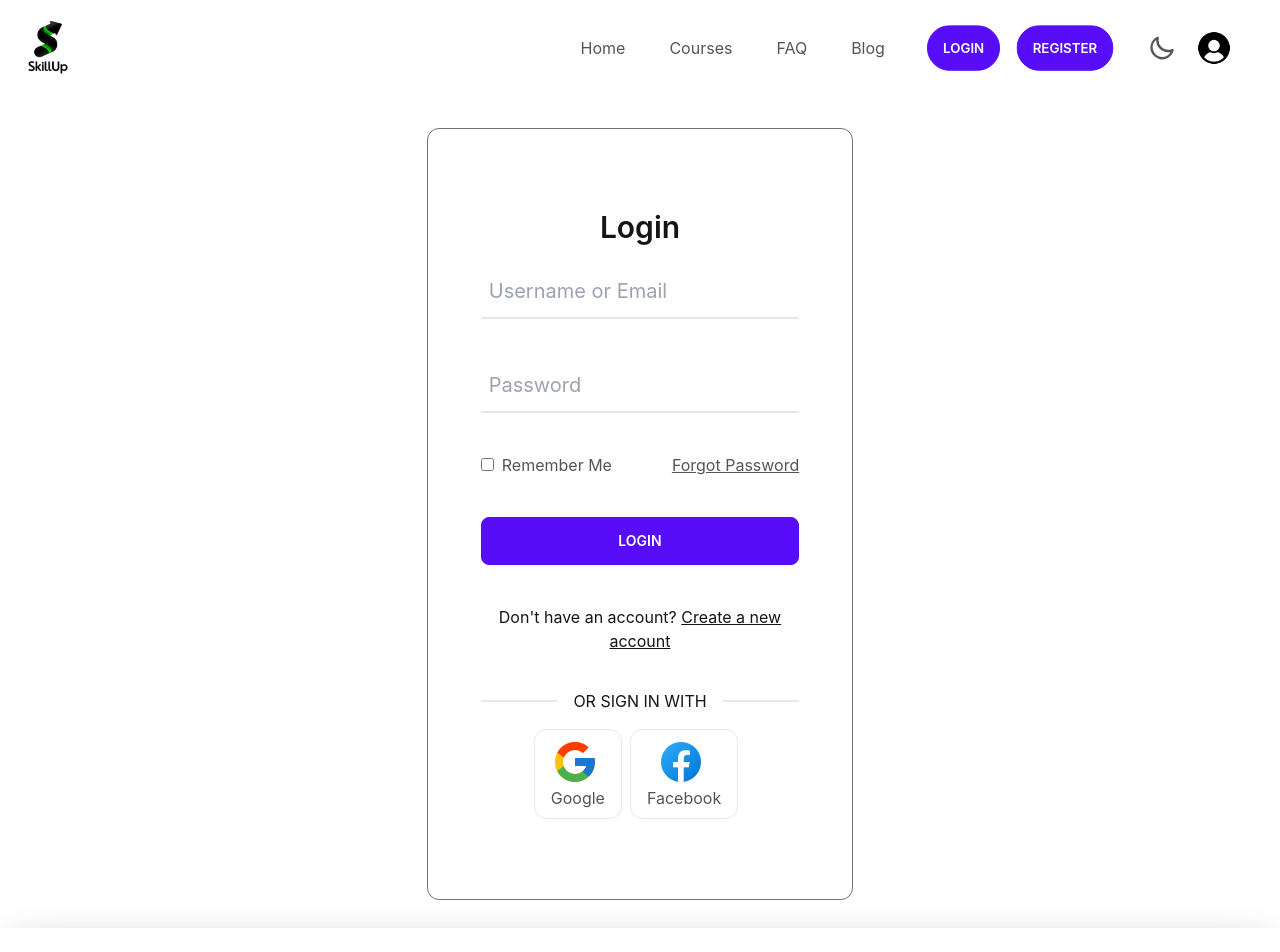
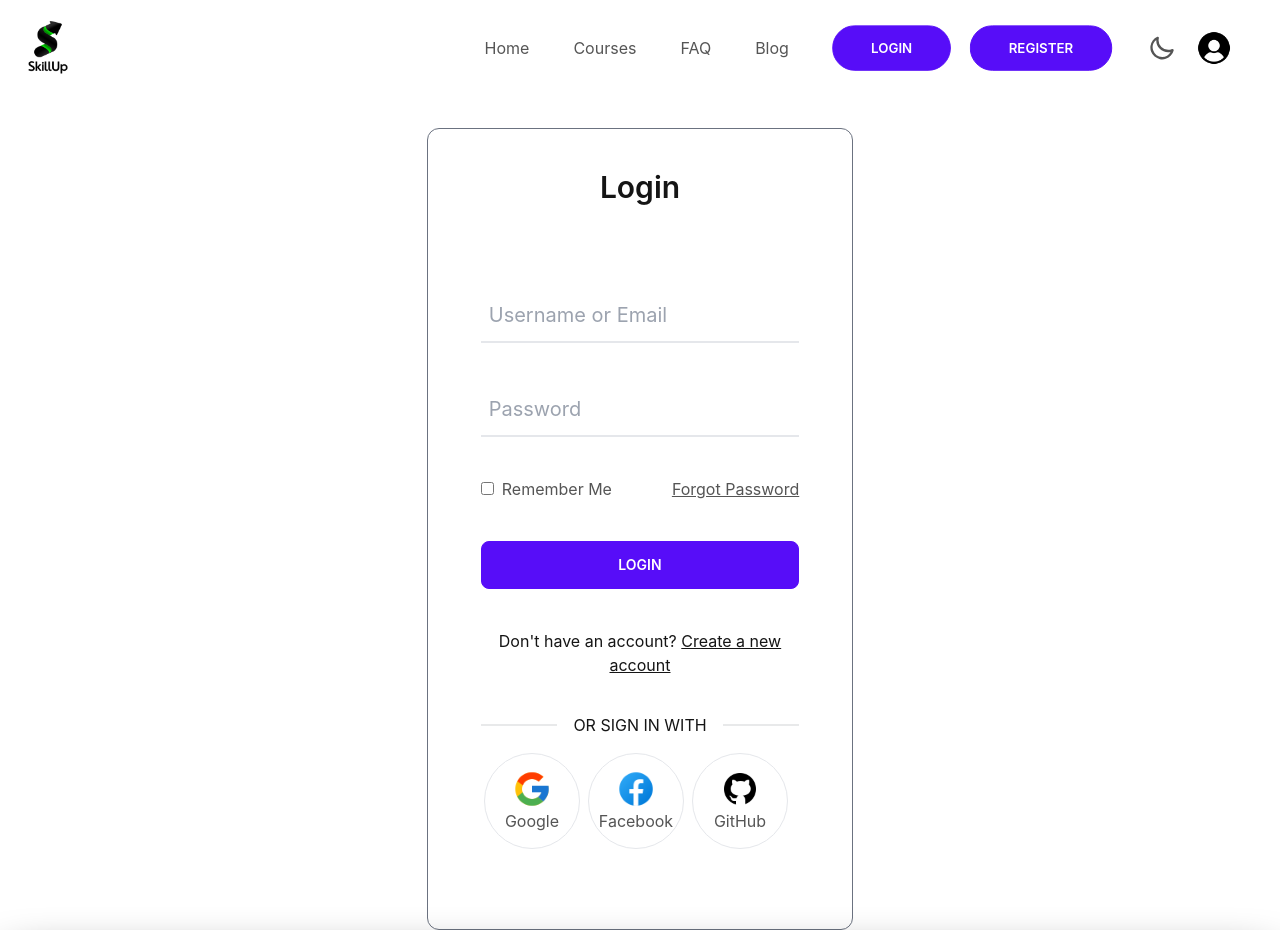
Before and after one commit to Mezan2002/skill_up_client_by_mezan, a React (Create React App) app: page /login in a window 1280 px wide. Shown: the top 952 px of the page. Built offline with nearby package versions, Linux system fonts and the light colour scheme; no server answers.

Commit message:
Some Bug Fixed and Github Authentication Added

```diff
--- a/src/App.css
+++ b/src/App.css
@@ -6,11 +6,13 @@
   --text--color: rgb(21, 21, 21);
   --paragraph--color: #555;
   --bg--color: #fff;
+  --card--hover: tomato;
 }
 .darkTheme {
   --text--color: rgb(255, 255, 255);
   --paragraph--color: rgb(240, 240, 240);
   --bg--color: #111b20;
+  --card--hover: rgb(255, 159, 142);
 }
 h2,
 h1,
@@ -47,6 +49,9 @@ input {
 .card {
   background-color: var(--bg--color);
 }
+.courseCard:hover {
+  color: var(--card--hover);
+}
 .rightSideNav {
   color: var(--paragraph--color);
 }
--- a/src/components/CourseCard/CourseCard.js
+++ b/src/components/CourseCard/CourseCard.js
@@ -17,7 +17,7 @@ const CourseCard = ({ course }) => {
   console.log(course);
   return (
     <Link className="w-full" to={`/courses/${id}`}>
-      <div className="hover:text-red-500 duration-500">
+      <div className="courseCard">
         <div className="card w-full lg:w-10/12 mx-auto bg-base-100 shadow-xl">
           <div className="w-24 h-7 absolute top-6 left-[370px] text-white bg-rose-500 flex items-center justify-center text-lg rounded-full">
             <span>Price: {price}$</span>
--- a/src/components/Header/Header.js
+++ b/src/components/Header/Header.js
@@ -68,7 +68,7 @@ const Header = () => {
               {user && user?.uid ? (
                 <li
                   onClick={handleSignOut}
-                  className="mr-3 btn btn-primary rounded-full "
+                  className="mr-3 btn btn-primary rounded-full"
                 >
                   Log Out
                 </li>
@@ -121,19 +121,19 @@ const Header = () => {
             {user && user?.uid ? (
               <button
                 onClick={handleSignOut}
-                className="mr-3 btn btn-primary rounded-full hidden lg:block"
+                className="mr-8 btn btn-primary px-10 rounded-full hidden lg:block"
               >
                 Log Out
               </button>
             ) : (
               <>
                 <Link to="/login">
-                  <button className="btn btn-primary rounded-full mr-3 hidden lg:block">
+                  <button className="btn btn-primary px-10 rounded-full mr-3 hidden lg:block">
                     Login
                   </button>
                 </Link>
                 <Link to="/register">
-                  <button className="btn btn-primary rounded-full mr-3 hidden lg:block">
+                  <button className="btn btn-primary px-10 rounded-full mr-3 hidden lg:block">
                     Register
                   </button>
                 </Link>
--- a/src/components/Login/Login.js
+++ b/src/components/Login/Login.js
@@ -2,12 +2,18 @@ import React, { useContext, useState } from "react";
 import { Link, useLocation, useNavigate } from "react-router-dom";
 import GoogleIcon from "../../assets/images/icons/icons8-google-48.png";
 import FacebookIcon from "../../assets/images/icons/icons8-facebook-48.png";
+import GitHubIcon from "../../assets/images/icons/github.png";
 import { AuthContext } from "../../contexts/AuthProvider";
 import toast from "react-hot-toast";
 
 const Login = () => {
-  const { googleSignIn, facebookSignIn, logInUser, resetPassword } =
-    useContext(AuthContext);
+  const {
+    googleSignIn,
+    facebookSignIn,
+    gitHubSignIn,
+    logInUser,
+    resetPassword,
+  } = useContext(AuthContext);
   const navigate = useNavigate();
   const location = useLocation();
   const from = location.state?.from?.pathname || "/";
@@ -67,10 +73,19 @@ const Login = () => {
       })
       .catch((error) => setError(error.message));
   };
+  const handleGitHubLogIn = () => {
+    gitHubSignIn()
+      .then((result) => {
+        const user = result.user;
+        navigate("/login");
+        console.log(user);
+      })
+      .catch((error) => setError(error.message));
+  };
   return (
     <div className="min-h-screen mt-8">
-      <div className="border border-gray-500 w-11/12 lg:w-4/12 mx-auto rounded-xl py-20">
-        <h2 className="text-3xl font-semibold mb-5">Login</h2>
+      <div className="border border-gray-500 w-11/12 lg:w-4/12 mx-auto rounded-xl pt-10 pb-20">
+        <h2 className="text-3xl font-semibold mb-5 pb-16">Login</h2>
         <p className="text-red-500 mb-5">{error.slice(10, 300)}</p>
         <form onSubmit={handleSubmit} className="w-9/12 mx-auto">
           <div className="inputGroup ">
@@ -115,17 +130,24 @@ const Login = () => {
           <div className="flex justify-center mt-5">
             <div
               onClick={handleGoogleLogIn}
-              className="border mr-2 px-4 py-2 rounded-xl cursor-pointer"
+              className="border w-24 h-24 flex justify-center items-center flex-col mr-2 px-4 py-2 rounded-full cursor-pointer"
             >
-              <img src={GoogleIcon} alt="" />
+              <img className="w-10 mx-auto" src={GoogleIcon} alt="" />
               <p className="">Google</p>
             </div>
             <div
               onClick={handleFacebookLogIn}
-              className="border mr-2 px-4 py-2 rounded-xl cursor-pointer"
+              className="border w-24 h-24 flex justify-center items-center flex-col mr-2 px-4 py-2 rounded-full cursor-pointer"
             >
-              <img className="pl-2.5" src={FacebookIcon} alt="" />
+              <img className="w-10 mx-auto" src={FacebookIcon} alt="" />
               <p className="">Facebook</p>
+            </div>
+            <div
+              onClick={handleGitHubLogIn}
+              className="border w-24 h-24 flex justify-center items-center flex-col mr-2 px-4 py-2 rounded-full cursor-pointer"
+            >
+              <img className="w-10 mx-auto" src={GitHubIcon} alt="" />
+              <p className="">GitHub</p>
             </div>
           </div>
         </form>
--- a/src/components/Register/Register.js
+++ b/src/components/Register/Register.js
@@ -2,13 +2,19 @@ import React from "react";
 import { Link, useNavigate } from "react-router-dom";
 import GoogleIcon from "../../assets/images/icons/icons8-google-48.png";
 import FacebookIcon from "../../assets/images/icons/icons8-facebook-48.png";
+import GitHubIcon from "../../assets/images/icons/github.png";
 import { useContext } from "react";
 import { AuthContext } from "../../contexts/AuthProvider";
 import { useState } from "react";
 
 const Register = () => {
-  const { googleSignIn, facebookSignIn, registerUser, setPhotoAndName } =
-    useContext(AuthContext);
+  const {
+    googleSignIn,
+    facebookSignIn,
+    gitHubSignIn,
+    registerUser,
+    setPhotoAndName,
+  } = useContext(AuthContext);
   const navigate = useNavigate();
   const [error, setError] = useState("");
   const handleSubmit = (event) => {
@@ -60,12 +66,25 @@ const Register = () => {
       })
       .catch((error) => setError(error.message));
   };
+
+  const handleGitHubLogIn = () => {
+    gitHubSignIn()
+      .then((result) => {
+        const user = result.user;
+        navigate("/login");
+        console.log(user);
+      })
+      .catch((error) => setError(error.message));
+  };
+
   return (
     <div>
       <div>
         <div className="min-h-screen mt-5">
           <div className="border border-gray-500 w-11/12 lg:w-4/12 mx-auto rounded-xl py-10">
-            <h2 className="text-3xl font-semibold mb-5">Create an Account</h2>
+            <h2 className="text-3xl font-semibold mb-5 pb-5">
+              Create an Account
+            </h2>
             <p className="text-red-500 mb-5">{error.slice(10, 300)}</p>
             <form onSubmit={handleSubmit} className="w-9/12 mx-auto">
               <div className="inputGroup ">
@@ -124,17 +143,24 @@ const Register = () => {
               <div className="flex justify-center mt-5">
                 <div
                   onClick={handleGoogleLogIn}
-                  className="border mr-2 px-4 py-2 rounded-xl cursor-pointer"
+                  className="border w-24 h-24 flex justify-center items-center flex-col mr-2 px-4 py-2 rounded-full cursor-pointer"
                 >
-                  <img src={GoogleIcon} alt="" />
+                  <img className="w-10 mx-auto" src={GoogleIcon} alt="" />
                   <p className="">Google</p>
                 </div>
                 <div
                   onClick={handleFacebookLogIn}
-                  className="border mr-2 px-4 py-2 rounded-xl cursor-pointer"
+                  className="border w-24 h-24 flex justify-center items-center flex-col mr-2 px-4 py-2 rounded-full cursor-pointer"
                 >
-                  <img className="pl-2.5" src={FacebookIcon} alt="" />
+                  <img className="w-10 mx-auto" src={FacebookIcon} alt="" />
                   <p className="">Facebook</p>
+                </div>
+                <div
+                  onClick={handleGitHubLogIn}
+                  className="border w-24 h-24 flex justify-center items-center flex-col mr-2 px-4 py-2 rounded-full cursor-pointer"
+                >
+                  <img className="w-10 mx-auto" src={GitHubIcon} alt="" />
+                  <p className="">GitHub</p>
                 </div>
               </div>
             </form>
--- a/src/contexts/AuthProvider.js
+++ b/src/contexts/AuthProvider.js
@@ -5,6 +5,7 @@ import {
   createUserWithEmailAndPassword,
   FacebookAuthProvider,
   getAuth,
+  GithubAuthProvider,
   GoogleAuthProvider,
   onAuthStateChanged,
   sendPasswordResetEmail,
@@ -20,6 +21,7 @@ const AuthProvider = ({ children }) => {
   const auth = getAuth(app);
   const googleProvider = new GoogleAuthProvider();
   const facebookProvider = new FacebookAuthProvider();
+  const githubProvider = new GithubAuthProvider();
   // user state
   const [user, setUser] = useState(null);
 
@@ -36,6 +38,11 @@ const AuthProvider = ({ children }) => {
   const facebookSignIn = () => {
     setLoading(true);
     return signInWithPopup(auth, facebookProvider);
+  };
+
+  const gitHubSignIn = () => {
+    setLoading(true);
+    return signInWithPopup(auth, githubProvider);
   };
 
   const registerUser = (email, password) => {
@@ -78,6 +85,7 @@ const AuthProvider = ({ children }) => {
     loading,
     googleSignIn,
     facebookSignIn,
+    gitHubSignIn,
     registerUser,
     logInUser,
     setPhotoAndName,
```
Also changed, not shown: src/assets/images/icons/github.png (added).
